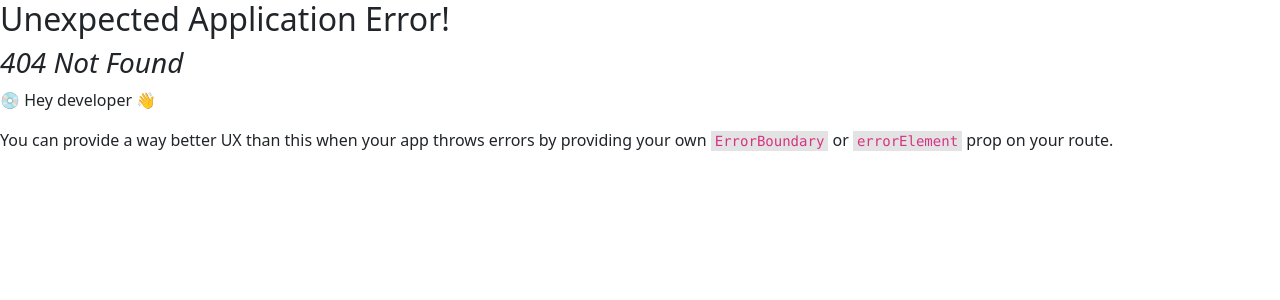
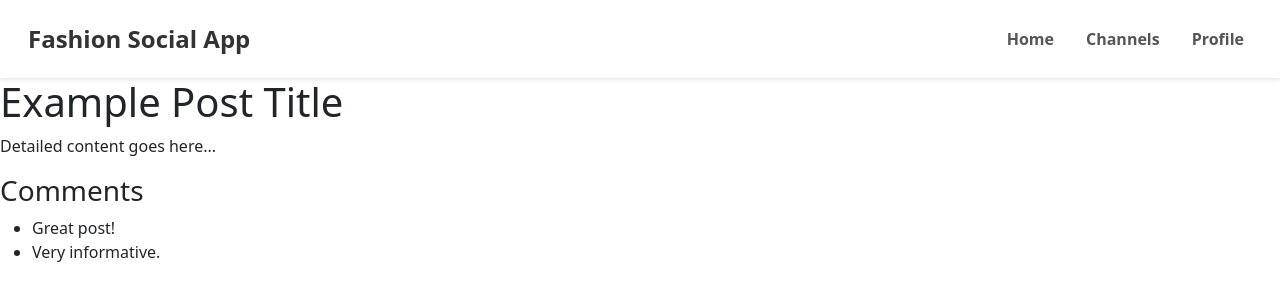
Before and after one commit to samanthav8/fashion-social-app, a React (Create React App) app in the folder client/: page /post/1 in a window 1280 px wide. Before the commit this address had no page. Shown: the top 300 px of the page. Built offline with nearby package versions, Linux system fonts and the light colour scheme; no server answers.

Commit message:
successfully get channels on channel list and channel

```diff
--- a/client/src/components/App.js
+++ b/client/src/components/App.js
@@ -1,21 +1,22 @@
-import React, {useEffect, useState} from "react";
+import React, { useEffect, useState } from "react";
 import { Outlet } from "react-router-dom";
-import Navbar from "./Navbar"
-
+import Navbar from "./Navbar";
 
 const App = () => {
-    const [channels, setChannels] = useState([])
+    const [channels, setChannels] = useState([]);
+    const [posts, setPosts] = useState([]);
 
     useEffect(() => {
         fetch("http://127.0.0.1:5555/channels")
-        .then(response => response.json())
-        .then(data => setChannels(data))
-    }, [])
+            .then((response) => response.json())
+            .then((data) => setChannels(data));
+    }, []);
+
 
     return (
         <div>
             <Navbar />
-            <Outlet context={{channels}}/>
+            <Outlet context={{ channels }} />
         </div>
     );
 };
--- /dev/null
+++ b/client/src/components/Channel.js
@@ -0,0 +1,23 @@
+import React from "react";
+import { useParams, useOutletContext } from "react-router-dom";
+
+const Channel = () => {
+    const { id } = useParams(); // Get channel ID from the URL
+    const { channels } = useOutletContext(); // Access channels from context
+
+    // Find the specific channel by ID
+    const channel = channels.find((channel) => channel.id === parseInt(id));
+
+    if (!channel) {
+        return <p>Channel not found.</p>;
+    }
+
+    return (
+        <div>
+            <h1>{channel.title}</h1>
+            <p>{channel.description}</p>
+        </div>
+    );
+};
+
+export default Channel;
--- a/client/src/components/ChannelList.js
+++ b/client/src/components/ChannelList.js
@@ -1,24 +1,28 @@
-import React from 'react';
-import { useOutletContext } from 'react-router-dom';
+import React from "react";
+import { useOutletContext, useNavigate } from "react-router-dom";
 
 const ChannelList = () => {
-    // Get channels from the Outlet context
-    const { channels } = useOutletContext();
+    const { channels } = useOutletContext(); // Access the channels data from context
+    const navigate = useNavigate(); // For navigation to specific channel
+
+    if (!channels || channels.length === 0) {
+        return <p>Loading channels...</p>;
+    }
 
     return (
-        <div className="channel-list">
-            {channels.length === 0 ? (
-                <p>No channels available.</p>
-            ) : (
+        <div>
+            <h1>Channels</h1>
             <ul>
-                    {channels.map(channel => (
+                {channels.map((channel) => (
                     <li key={channel.id}>
-                            <h3>{channel.title}</h3>
+                        <h2>{channel.title}</h2>
                         <p>{channel.description}</p>
+                        <button onClick={() => navigate(`/channels/${channel.id}`, { state: channel })}>
+                            View Channel
+                        </button>
                     </li>
                 ))}
             </ul>
-            )}
         </div>
     );
 };
--- a/client/src/components/Post.js
+++ b/client/src/components/Post.js
@@ -0,0 +1,33 @@
+import React from "react";
+import { useParams } from "react-router-dom";
+
+const Post = () => {
+    const { id } = useParams();
+
+    // Fetch post details here, or pass them down through context
+    // Placeholder example:
+    const post = {
+        id,
+        title: "Example Post Title",
+        content: "Detailed content goes here...",
+        comments: [
+            { id: 1, content: "Great post!" },
+            { id: 2, content: "Very informative." },
+        ],
+    };
+
+    return (
+        <div>
+            <h1>{post.title}</h1>
+            <p>{post.content}</p>
+            <h3>Comments</h3>
+            <ul>
+                {post.comments.map((comment) => (
+                    <li key={comment.id}>{comment.content}</li>
+                ))}
+            </ul>
+        </div>
+    );
+};
+
+export default Post;
```
Also changed, not shown: client/src/components/routes.js (+6 -7 lines), 1 other file (tests, documents, lock files or other folders). Lines whose indentation alone changed are shown as unchanged.
